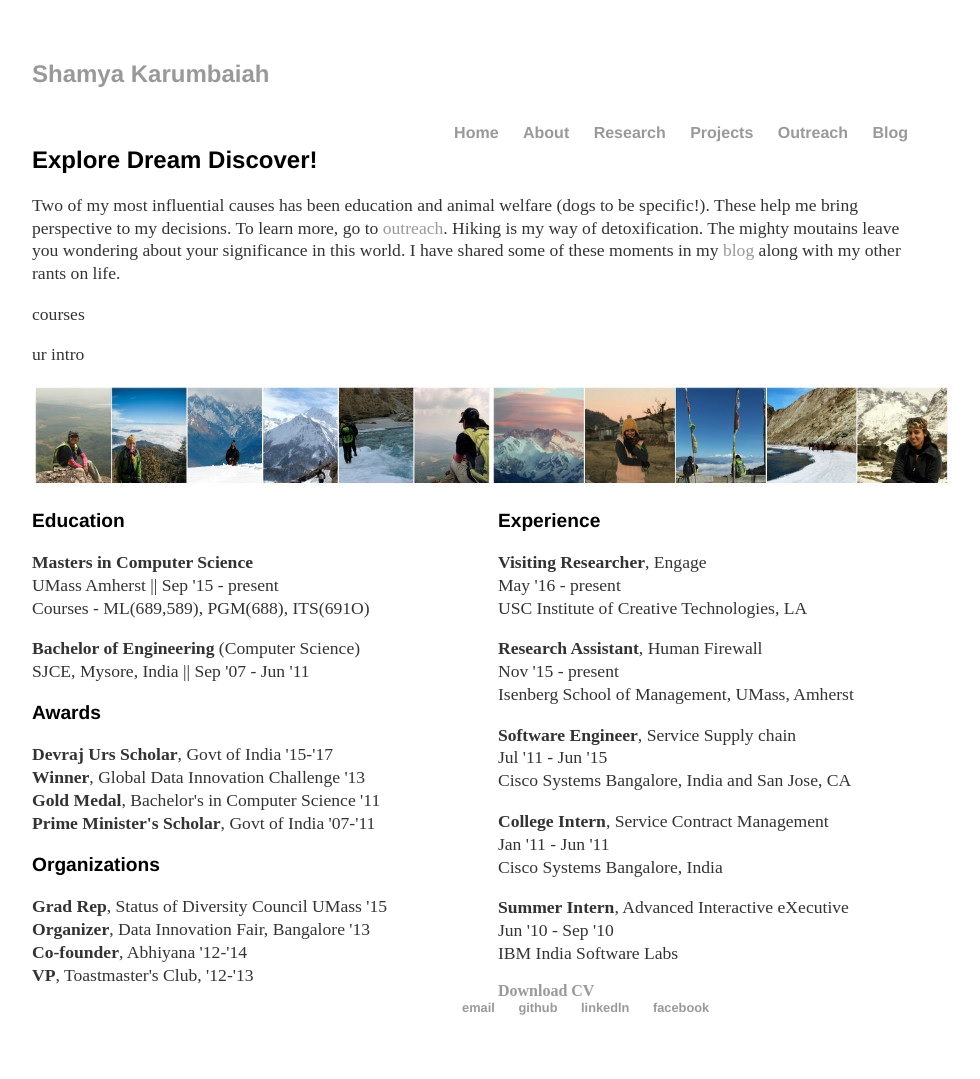
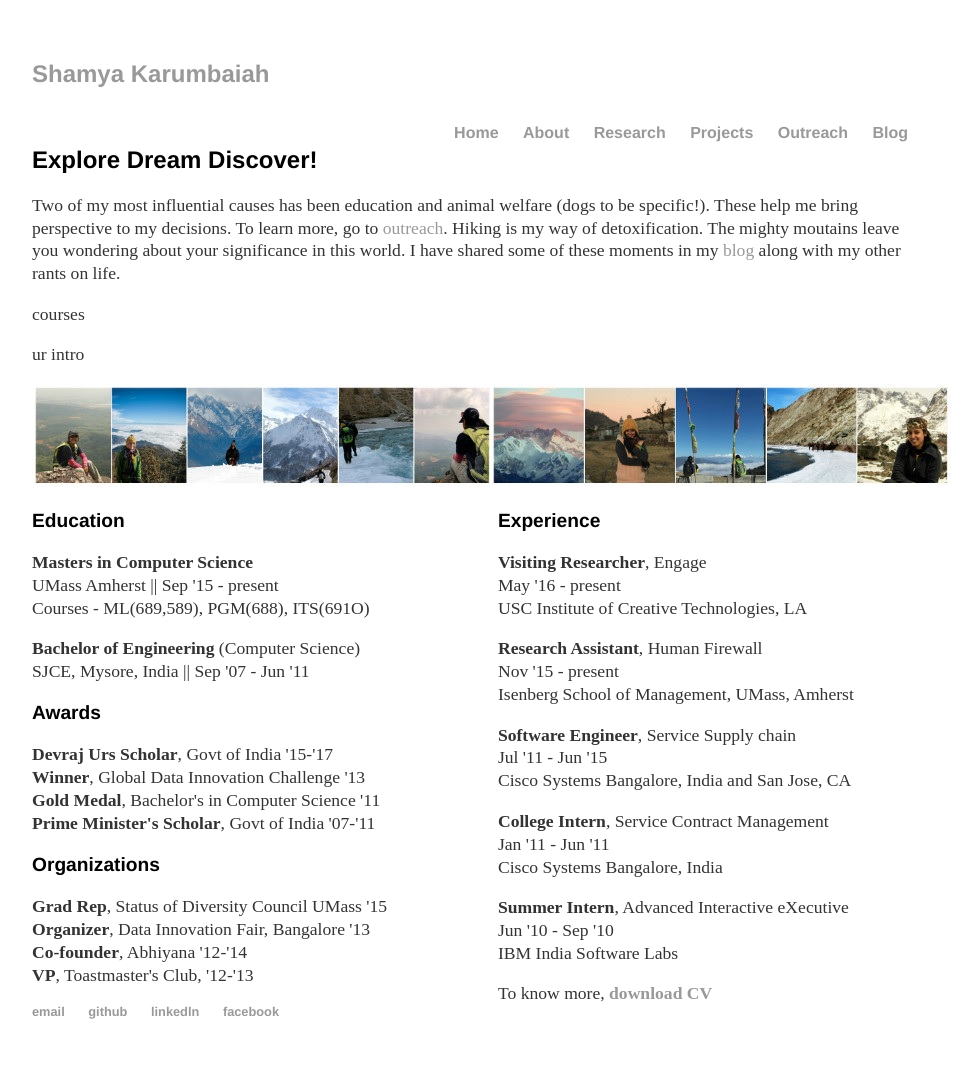
Before and after one commit to Shamya/shamyatest.github.io, a Jekyll site: the page built from about/index.html, in a window 1280 px wide. Shown: the whole page, without its empty margins (160-1140 px from the left). Built offline with Jekyll 4.4.1, drawn with Linux system fonts in a browser that asks for light colours.

Commit message:
Update index.html

```diff
--- a/about/index.html
+++ b/about/index.html
@@ -73,6 +73,8 @@
     IBM India Software Labs
   </p>
 
-  <a href="google.com"><b>Download CV </b></a>
+  <p>
+    To know more, <a href="google.com"><b>download CV </b></a>
+  </p>
   <br>
 </div>
```
